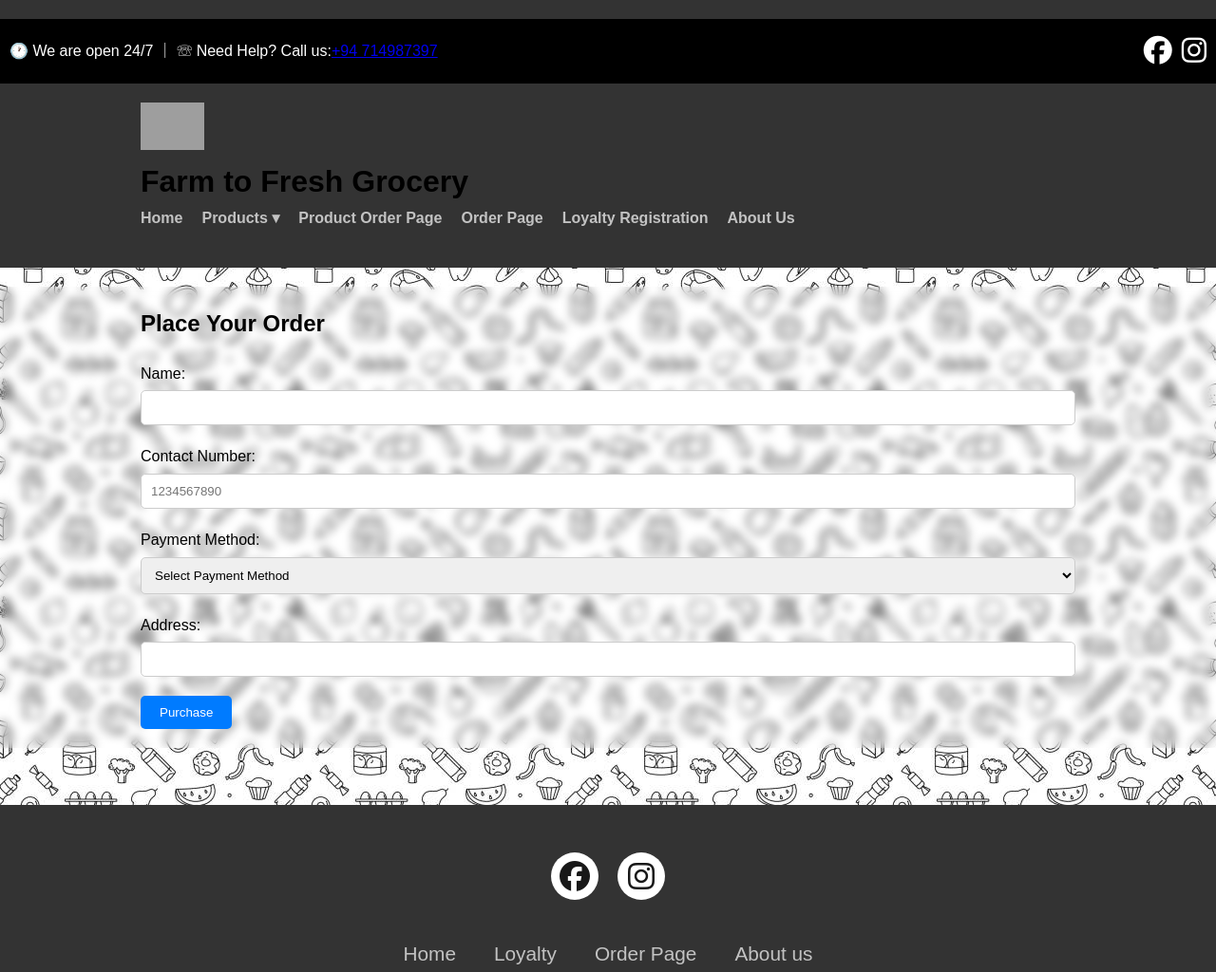
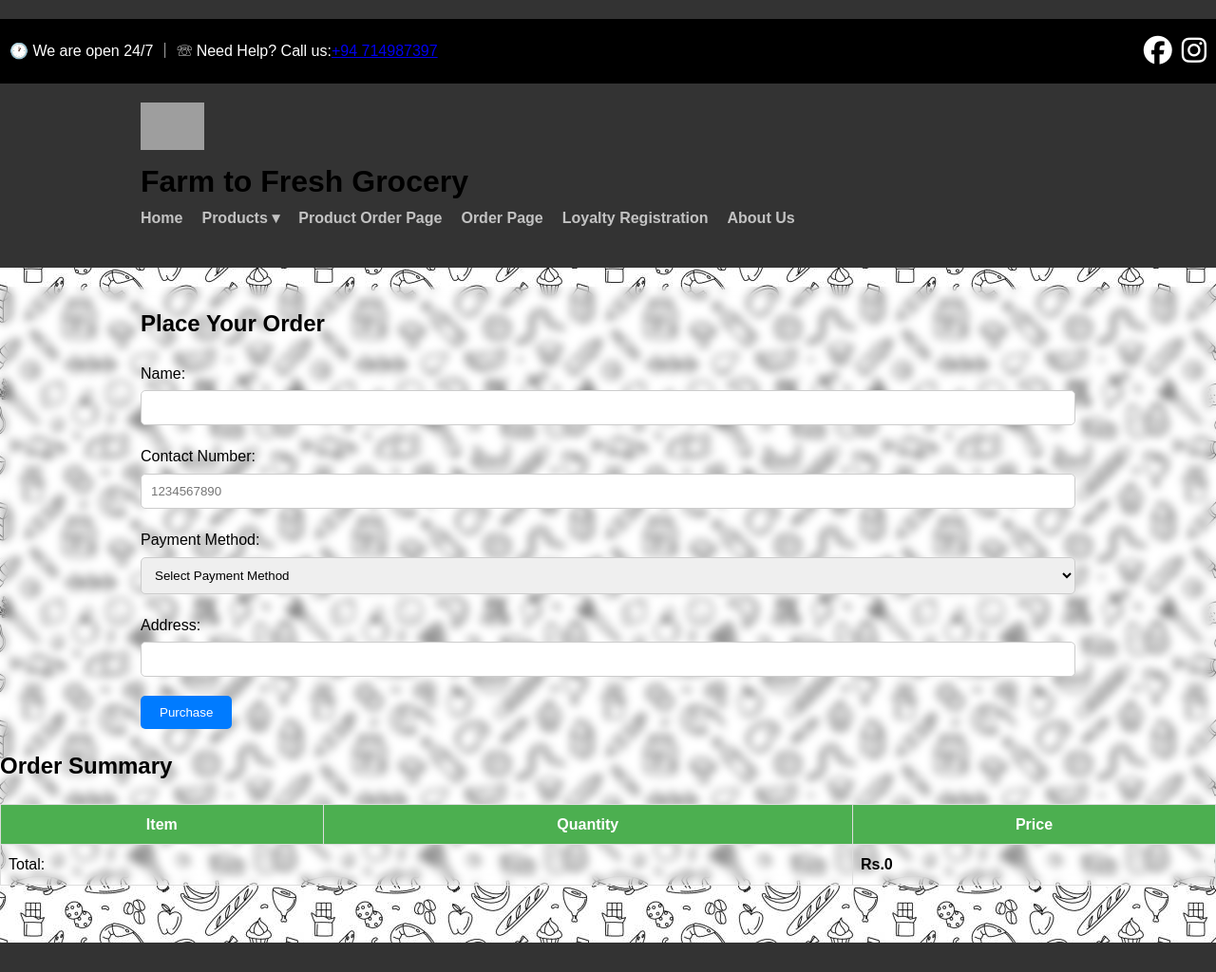
Before and after one commit to f4rh47/WDOS2, a plain HTML site: page order.html in a window 1280 px wide. Shown: the top 1024 px of the page at 95% size. Drawn offline with Linux system fonts and the light colour scheme; grey boxes are pictures that could not be loaded.

Commit message:
final commit

```diff
--- a/order.css
+++ b/order.css
@@ -231,6 +231,26 @@ form {
     border-radius: 5px;
 }
 
+#orderTable {
+    width: 100%;
+    border-collapse: collapse;
+    margin-top: 20px;
+}
+
+#orderTable th, #orderTable td {
+    border: 1px solid #ddd;
+    padding: 8px;
+}
+
+#orderTable th {
+    background-color: #4CAF50;
+    color: white;
+}
+
+#totalPrice {
+    font-weight: bold;
+}
+
 button {
     padding: 10px 20px;
     background-color: #007bff;
--- a/order.html
+++ b/order.html
@@ -82,6 +82,23 @@
                     <p>Your order will be delivered on <span id="delivery-date"></span>.</p>
                 </div>
             </div>
+            <h2>Order Summary</h2>
+            <table id="orderTable">
+                <thead>
+                    <tr>
+                        <th>Item</th>
+                        <th>Quantity</th>
+                        <th>Price</th>
+                    </tr>
+                </thead>
+                <tbody></tbody>
+                <tfoot>
+                    <tr>
+                        <td colspan="2">Total:</td>
+                        <td id="totalPrice">Rs.0</td>
+                    </tr>
+                </tfoot>
+            </table>
         </section>
     </main>
     <footer>
--- a/order.js
+++ b/order.js
@@ -29,7 +29,7 @@ form.addEventListener('submit', function(event) {
     // Calculate delivery date (7 days from today)
     const today = new Date();
     const deliveryDate = new Date();
-    deliveryDate.setDate(today.getDate() + 7);
+    deliveryDate.setDate(today.getDate() + 2);
 
     // Format the delivery date
     const options = { year: 'numeric', month: 'long', day: 'numeric' };
```
